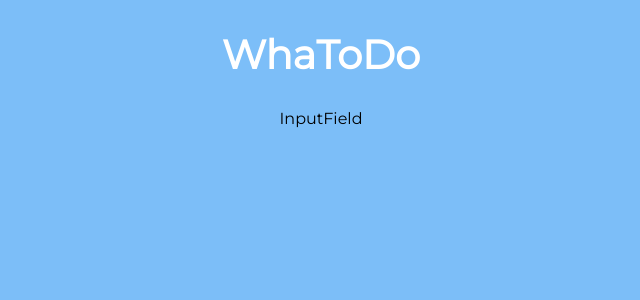
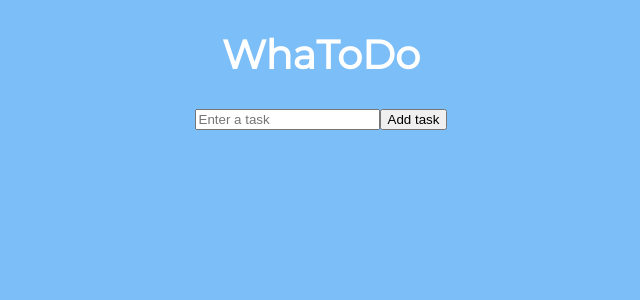
Before and after one commit to alexei-dayrit/react-typescript-todo, a React (Create React App) app: page / in a window 1280 px wide. Shown: the top 300 px of the page, without its empty margins (319-959 px from the left). Built offline with nearby package versions, Linux system fonts and the light colour scheme; the HTML template or start-up script is replaced by a standard one.

Commit message:
Added input and submit button field for todo app.

```diff
--- a/src/components/InputField.tsx
+++ b/src/components/InputField.tsx
@@ -2,9 +2,10 @@ import React from 'react'
 
 const InputField = () => {
   return (
-    <div>
-      InputField
-    </div>
+    <form className='input'>
+      <input type='input' placeholder='Enter a task' className='input-box'/>
+      <button className='submit-btn' type='submit'>Add task</button>
+    </form>
   )
 }
 
```
